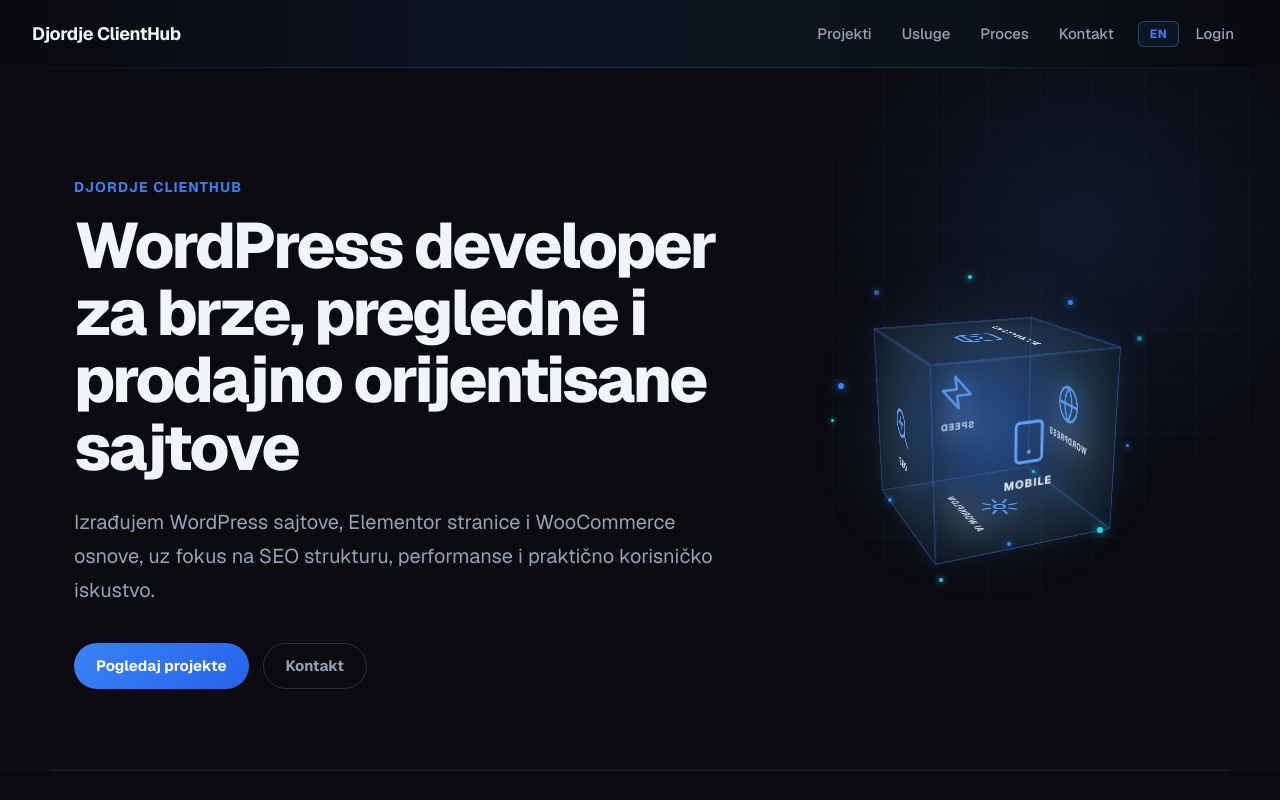
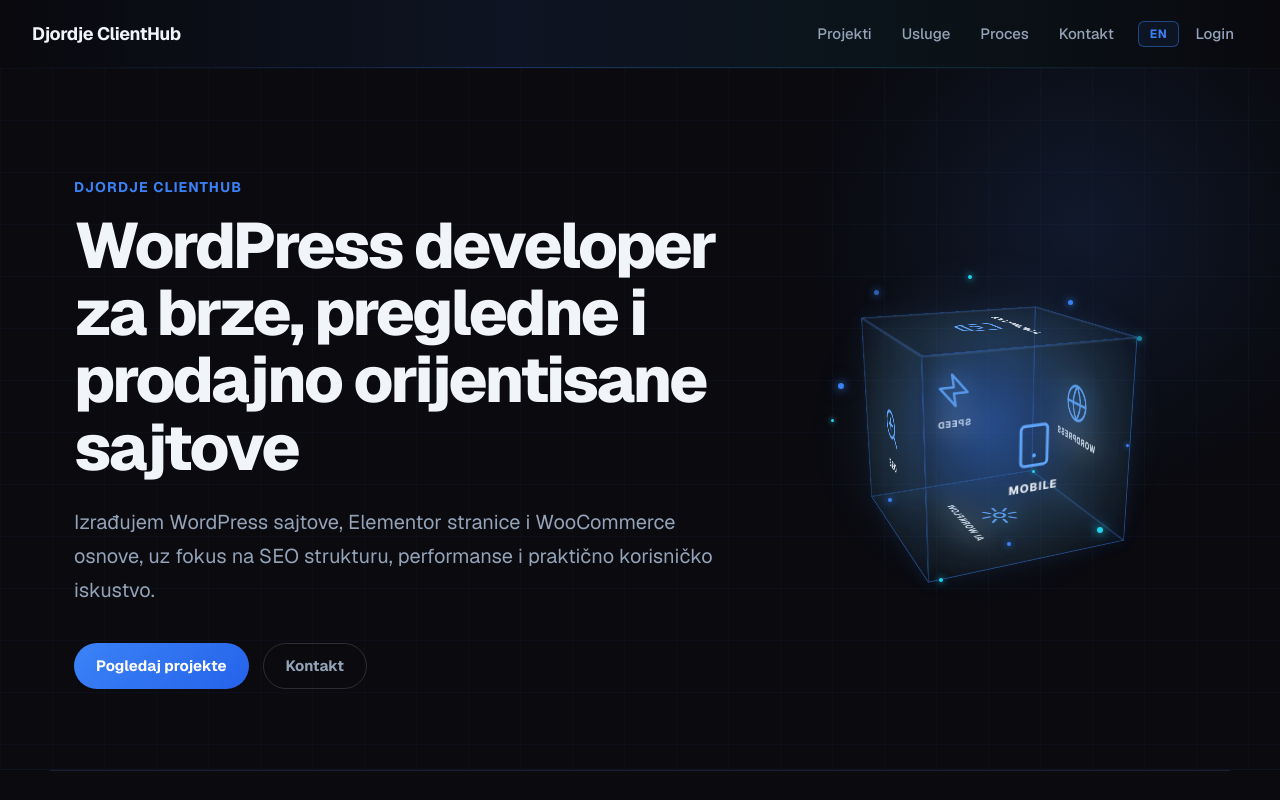
Before and after one commit to Cumbaric/djordje-clienthub, a Next.js app: page /sr in a window 1280 px wide. Shown: the top 800 px of the page. Built offline with nearby package versions, Linux system fonts and the light colour scheme.

Commit message:
style: increase desktop cube size 180px → 200px (+10%)

```diff
--- a/src/components/HeroCube.module.css
+++ b/src/components/HeroCube.module.css
@@ -87,16 +87,16 @@
   position: relative;
   z-index: 2;
   perspective: 700px;
-  width: 180px;
-  height: 180px;
+  width: 200px;
+  height: 200px;
   touch-action: none;
   user-select: none;
   -webkit-user-select: none;
 }
 
 .cube {
-  width: 180px;
-  height: 180px;
+  width: 200px;
+  height: 200px;
   transform-style: preserve-3d;
   /* rotation is driven by JS — no CSS animation */
 }
@@ -110,8 +110,8 @@
 
 .face {
   position: absolute;
-  width: 180px;
-  height: 180px;
+  width: 200px;
+  height: 200px;
   display: flex;
   flex-direction: column;
   align-items: center;
@@ -143,13 +143,13 @@
   line-height: 1.3;
 }
 
-/* Face positions — cube half-size: 90px */
-.faceFront  { transform: rotateY(0deg)    translateZ(90px); }
-.faceBack   { transform: rotateY(180deg)  translateZ(90px); }
-.faceRight  { transform: rotateY(90deg)   translateZ(90px); }
-.faceLeft   { transform: rotateY(-90deg)  translateZ(90px); }
-.faceTop    { transform: rotateX(90deg)   translateZ(90px); }
-.faceBottom { transform: rotateX(-90deg)  translateZ(90px); }
+/* Face positions — cube half-size: 100px */
+.faceFront  { transform: rotateY(0deg)    translateZ(100px); }
+.faceBack   { transform: rotateY(180deg)  translateZ(100px); }
+.faceRight  { transform: rotateY(90deg)   translateZ(100px); }
+.faceLeft   { transform: rotateY(-90deg)  translateZ(100px); }
+.faceTop    { transform: rotateX(90deg)   translateZ(100px); }
+.faceBottom { transform: rotateX(-90deg)  translateZ(100px); }
 
 /* ── Responsive ────────────────────────────── */
 
```
